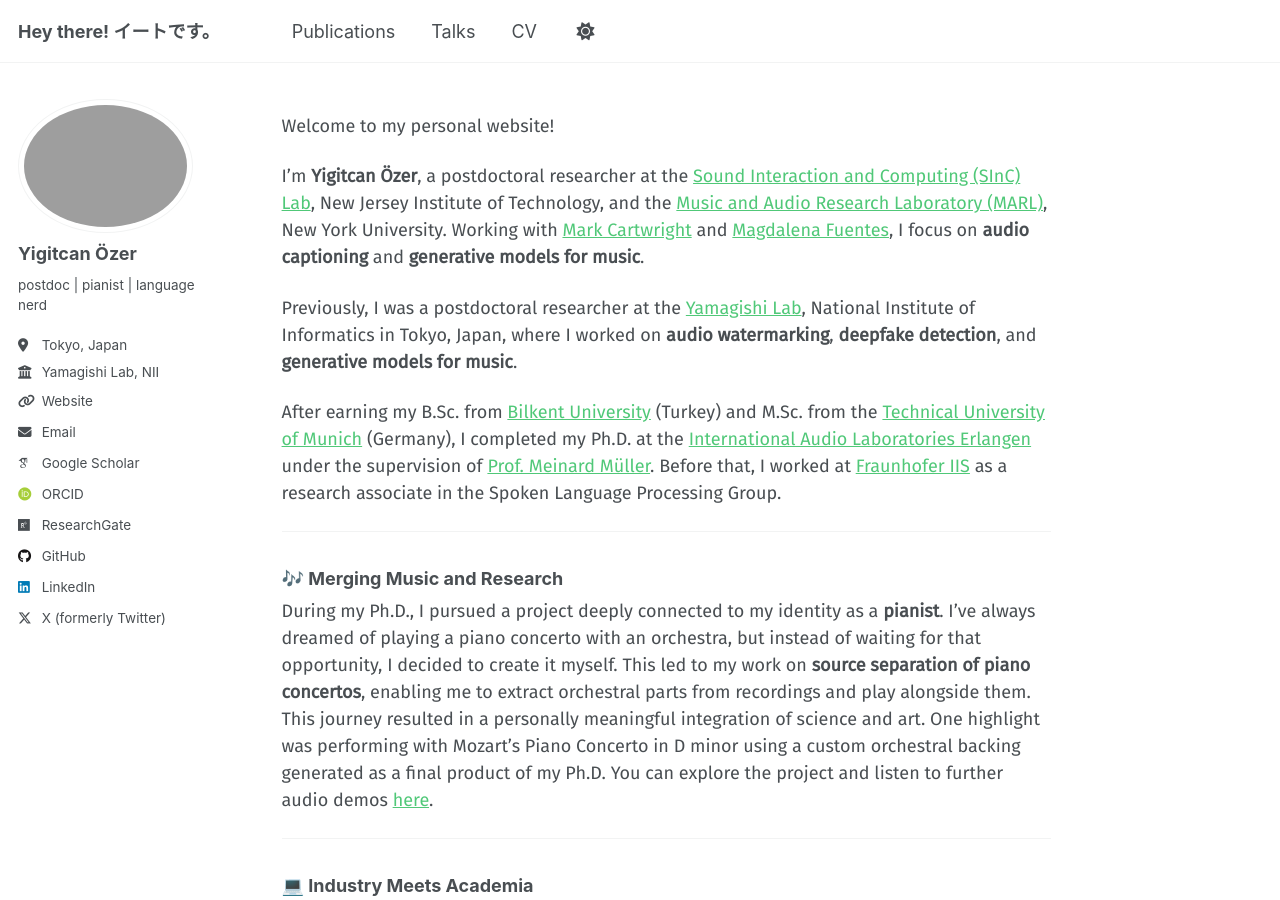
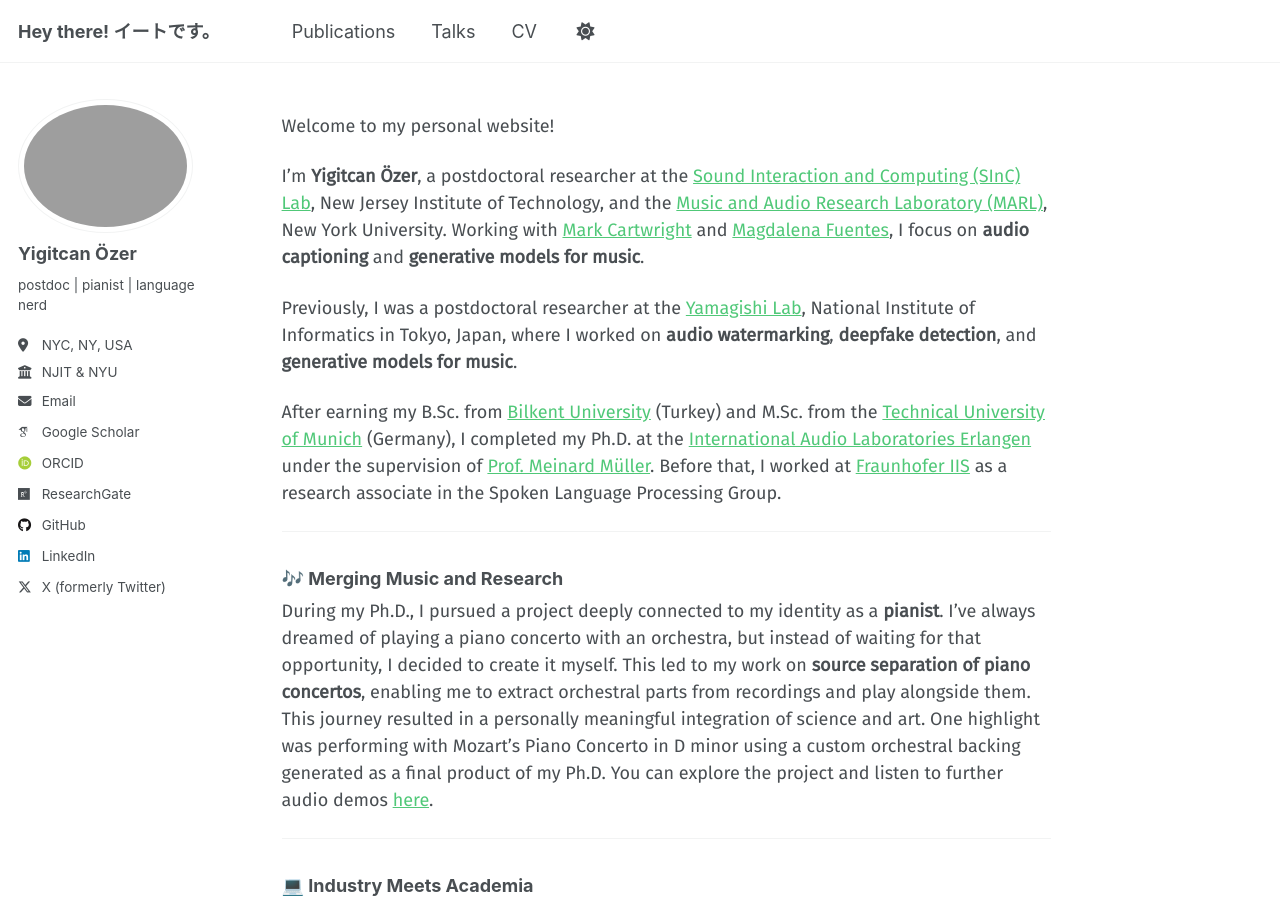
Before and after one commit to yiitozer/yiitozer.github.io, a Jekyll site: the page built from _pages/about.md, in a window 1280 px wide and 900 px high. Built offline with Jekyll 4.4.1, drawn with Linux system fonts in a browser that asks for light colours; some web fonts are replaced.

Commit message:
Update personal information in _config.yml

```diff
--- a/_config.yml
+++ b/_config.yml
@@ -26,10 +26,9 @@ author:
   name             : "Yigitcan Özer"
   pronouns         : #
   bio              : "postdoc | pianist | language nerd"
-  location         : "Tokyo, Japan"
-  employer         : "Yamagishi Lab, NII"
-  uri              : "https://yamagishilab.jp/"
-  email            : "yiitozer@nii.ac.jp"
+  location         : "NYC, NY, USA"
+  employer         : "NJIT & NYU"
+  email            : "yigitcan.ozer@nyu.edu"
 
   # Academic websites
   arxiv            : # URL - Update with the correct link to your profile
```
